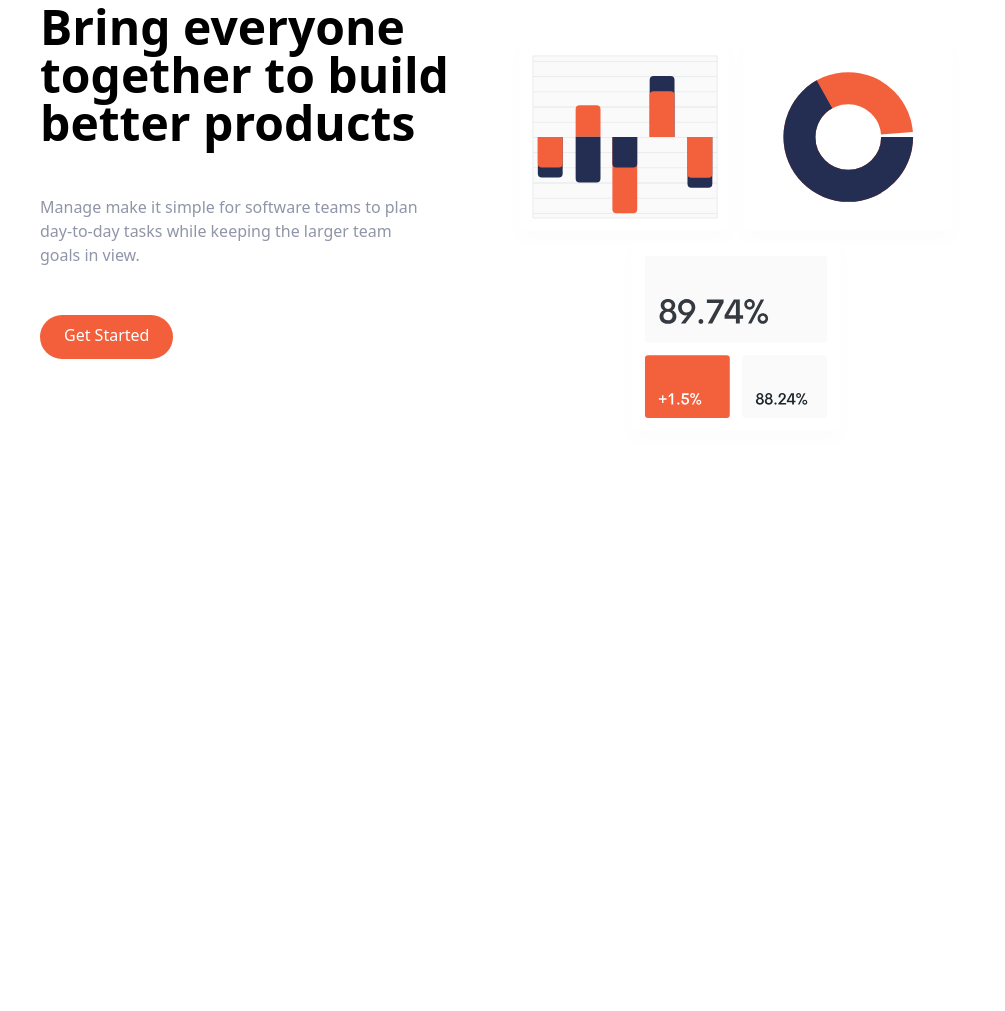
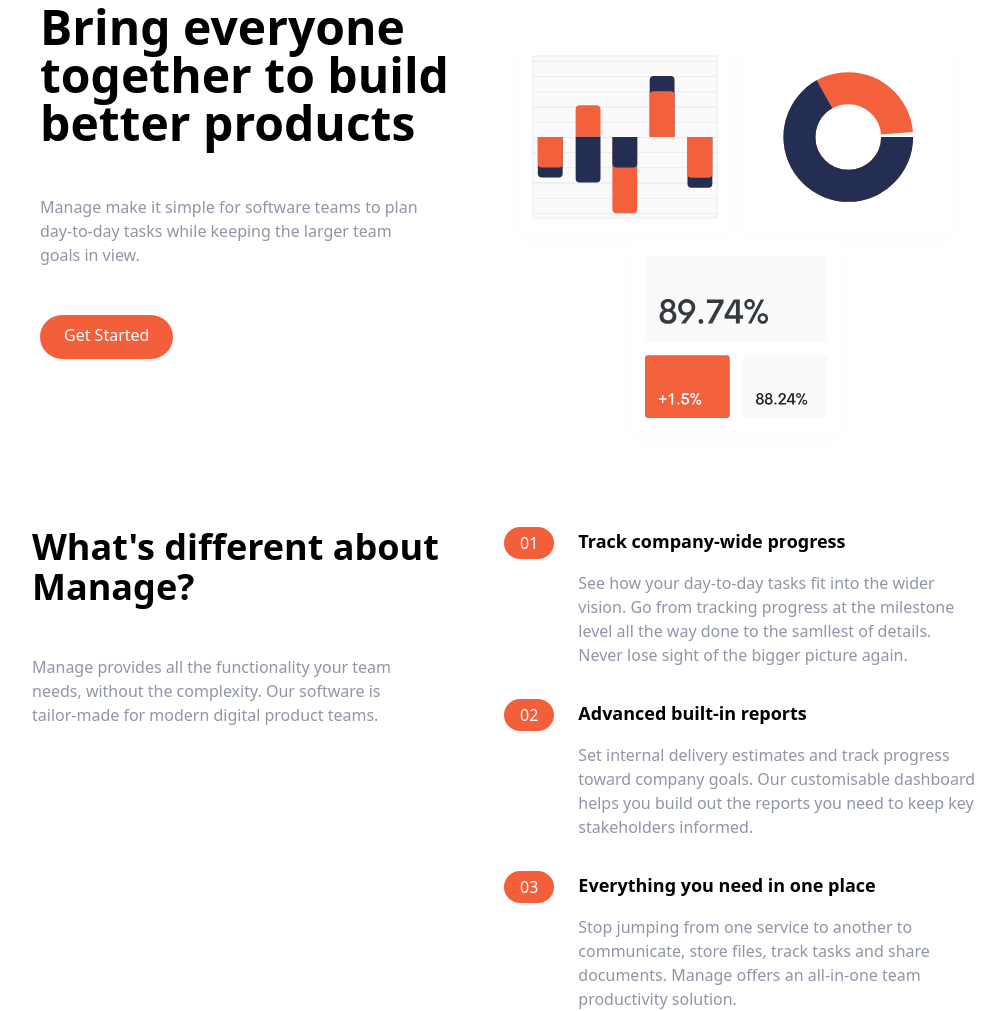
Before and after one commit to jrbderobles/TailwindLandingPage, a website: page index.html in a window 1280 px wide. Shown: the part 129-1140 px from the top of the page, without its empty margins (136-1141 px from the left). Before the commit the page ends 800 px from the top, so only its background shows below. Drawn offline with Linux system fonts and the light colour scheme.

Commit message:
Added a features section

```diff
--- a/index.html
+++ b/index.html
@@ -47,5 +47,93 @@
       </div>
     </div>
   </section>
+
+  <section id="features">
+    <div class="container flex flex-col px-4 mx-auto mt-10 space-y-12 md:space-y-0 md:flex-row">
+      <div class="flex flex-col space-y-12 md:w-1/2">
+        <h2 class="max-w-md text-4xl font-bold text-center md:text-left">
+          What's different about Manage?
+        </h2>
+
+        <p class="max-w-sm text-center text-darkGrayishBlue md:text-left">
+          Manage provides all the functionality your team needs, without the complexity. Our software is tailor-made for modern digital product teams.
+        </p>
+      </div>
+
+      <div class="flex flex-col space-y-8 md:w-1/2">
+        <div class="flex flex-col space-y-3 md:space-y-0 md:space-x-6 md:flex-row">
+          <div class="rounded-l-full bg-brightRedSupLight md:bg-transparent">
+            <div class="flex items-center space-x-2">
+              <div class="px-4 py-2 text-white rounded-full bg-brightRed md:py-1">
+                01
+              </div>
+
+              <h3 class="text-base font-bold md:mb-4 md:hidden">
+                Track company-wide progress
+              </h3>
+            </div>
+          </div>
+
+          <div>
+            <h3 class="hidden mb-4 text-lg font-bold md:block">
+              Track company-wide progress
+            </h3>
+
+            <p class="text-darkGrayishBlue">
+              See how your day-to-day tasks fit into the wider vision. Go from tracking progress at the milestone level all the way done to the samllest of details. Never lose sight of the bigger picture again.
+            </p>
+          </div>
+        </div>
+
+        <div class="flex flex-col space-y-3 md:space-y-0 md:space-x-6 md:flex-row">
+          <div class="rounded-l-full bg-brightRedSupLight md:bg-transparent">
+            <div class="flex items-center space-x-2">
+              <div class="px-4 py-2 text-white rounded-full bg-brightRed md:py-1">
+                02
+              </div>
+
+              <h3 class="text-base font-bold md:mb-4 md:hidden">
+                Advanced built-in reports
+              </h3>
+            </div>
+          </div>
+
+          <div>
+            <h3 class="hidden mb-4 text-lg font-bold md:block">
+              Advanced built-in reports
+            </h3>
+
+            <p class="text-darkGrayishBlue">
+              Set internal delivery estimates and track progress toward company goals. Our customisable dashboard helps you build out the reports you need to keep key stakeholders informed.
+            </p>
+          </div>
+        </div>
+
+        <div class="flex flex-col space-y-3 md:space-y-0 md:space-x-6 md:flex-row">
+          <div class="rounded-l-full bg-brightRedSupLight md:bg-transparent">
+            <div class="flex items-center space-x-2">
+              <div class="px-4 py-2 text-white rounded-full bg-brightRed md:py-1">
+                03
+              </div>
+
+              <h3 class="text-base font-bold md:mb-4 md:hidden">
+                Everything you need in one place
+              </h3>
+            </div>
+          </div>
+
+          <div>
+            <h3 class="hidden mb-4 text-lg font-bold md:block">
+              Everything you need in one place
+            </h3>
+
+            <p class="text-darkGrayishBlue">
+              Stop jumping from one service to another to communicate, store files, track tasks and share documents. Manage offers an all-in-one team productivity solution.
+            </p>
+          </div>
+        </div>
+      </div>
+    </div>
+  </section>
 </body>
 </html>
```
Also changed, not shown: css/main.css.
